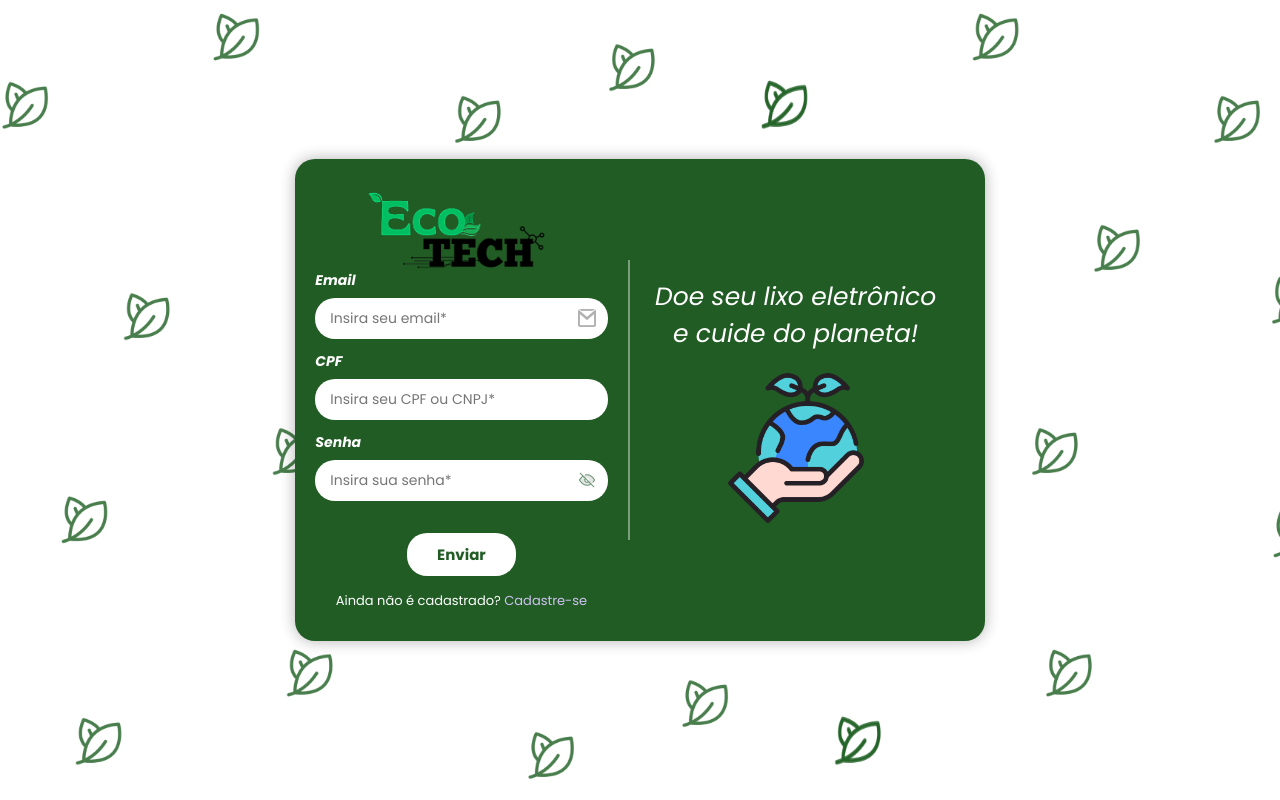
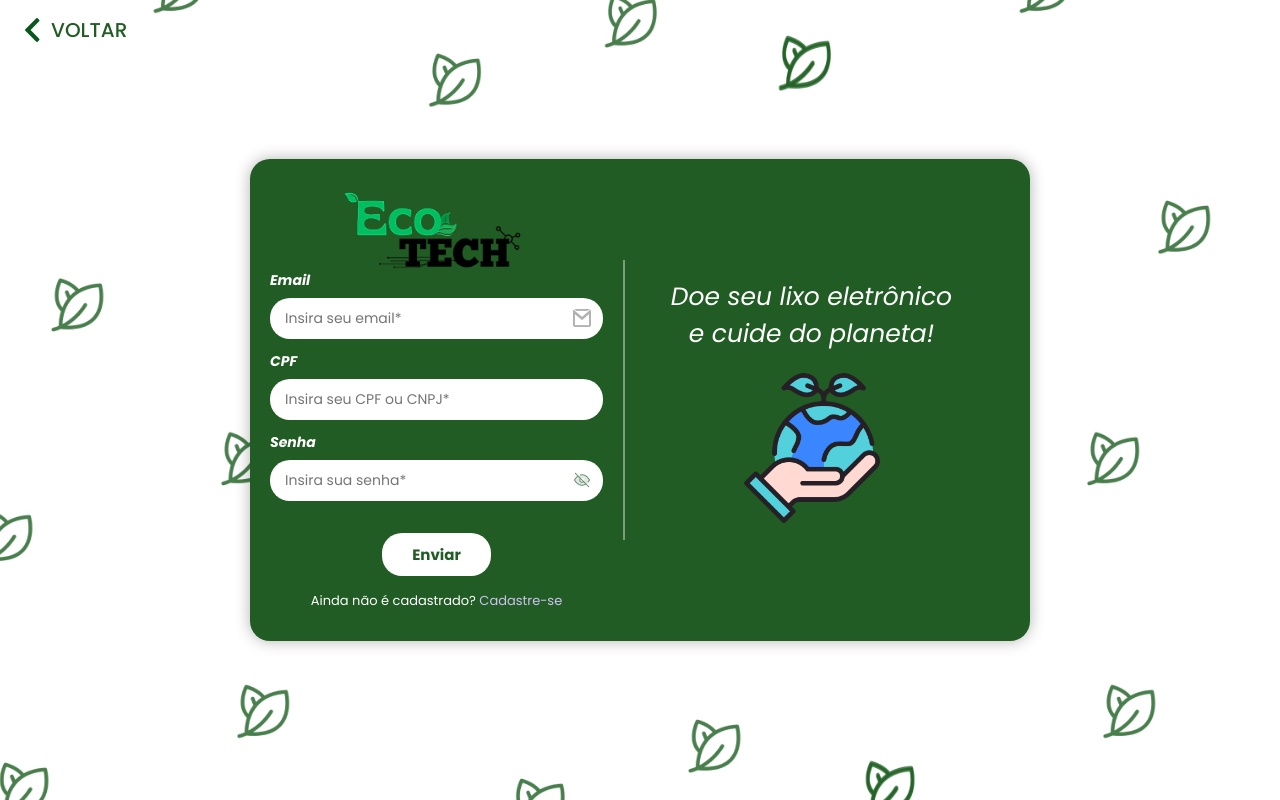
Before and after one commit to YasSantrb/front-ECOTECH, a React (Vite) app: page /login in a window 1280 px wide. Built offline with nearby package versions, Linux system fonts and the light colour scheme; a web font is replaced by a local one.

Commit message:
feat: atualizando o main de acordo com a sprint.

```diff
--- a/src/pages/tela_login.jsx
+++ b/src/pages/tela_login.jsx
@@ -1,11 +1,47 @@
+import { useState } from "react";
+import { useNavigate, Link } from "react-router-dom";
 import styles from "../styles/tela_login.module.css";
 import logo from "../assets/imagens/Logo.png";
 import planeta from "../assets/imagens/planeta-login.png";
 import iconEmail from "../assets/imagens/icon-email.png";
 import iconSenha from "../assets/imagens/icon-senha.png";
+import icon_voltar from "../assets/imagens/icon_voltar.png";
 import fundo_login_cadastro from "../assets/imagens/fundo_login_cadastro.jpg";
 
 function TelaLogin() {
+  const [email, setEmail] = useState("");
+  const [cpf, setCpf] = useState("");
+  const [senha, setSenha] = useState("");
+
+  const [erroEmail, setErroEmail] = useState("");
+  const [erroCpf, setErroCpf] = useState("");
+  const [erroSenha, setErroSenha] = useState("");
+
+  const navigate = useNavigate();
+
+  function handleSubmit(e) {
+    e.preventDefault();
+
+    let valido = true;
+
+    if (!email.trim())  {setErroEmail("Preencha o campo de email.");  valido = false;}
+    else                {setErroEmail("");}
+
+    if (!cpf.trim())    {setErroCpf("Preencha o campo de CPF.");      valido = false;}
+    else                {setErroCpf("");}
+
+    if (!senha.trim())  {setErroSenha("Preencha o campo de senha.");  valido = false;}
+    else                {setErroSenha("");}
+
+    if (!valido) return;
+    setEmail("");
+    setCpf("");
+    setSenha("");
+
+
+    navigate("/");
+  }
+
   return (
     <div className={styles.tela_login}>
       <img
@@ -14,33 +50,56 @@ function TelaLogin() {
         className={styles.background_tela}
       />
 
+      <div className={styles.barra_voltar}>
+        <Link className={styles.link_voltar} to="/">
+          <img className={styles.icon_voltar} src={icon_voltar} alt="voltar" />
+          <p className={styles.nav_p}>VOLTAR</p>
+        </Link>
+      </div>
+
       <div className={styles.login_box}>
         <div className={styles.formulario}>
           <div className={styles.logo_container}>
             <img src={logo} alt="logo_ecotech" className={styles.logo} />
           </div>
-          <form className={styles.form_login}>
+
+          <form className={styles.form_login} onSubmit={handleSubmit}>
             <label>Email</label>
             <div className={styles.input_container}>
-              <input type="email" placeholder="Insira seu email*" required />
-              <img src={iconEmail} alt="ícone email" className={styles.input_icon} />
+              <input
+                type="email"
+                placeholder="Insira seu email*"
+                value={email}
+                onChange={(e) => setEmail(e.target.value)}
+                className={erroEmail ? styles.erroBorda : ""}
+              />
+              <img src={iconEmail} alt="" className={styles.input_icon} />
             </div>
-
+            {erroEmail && <span className={styles.erro}>{erroEmail}</span>}
             <label>CPF</label>
             <div className={styles.input_container}>
               <input
                 type="text"
                 placeholder="Insira seu CPF ou CNPJ*"
-                required
+                value={cpf}
+                onChange={(e) => setCpf(e.target.value)}
+                className={erroCpf ? styles.erroBorda : ""}
               />
             </div>
+            {erroCpf && <span className={styles.erro}>{erroCpf}</span>}
 
             <label>Senha</label>
             <div className={styles.input_container}>
-              <input type="password" placeholder="Insira sua senha*" required />
-              <img src={iconSenha} alt="ícone senha" className={styles.input_icon} />
+              <input
+                type="password"
+                placeholder="Insira sua senha*"
+                value={senha}
+                onChange={(e) => setSenha(e.target.value)}
+                className={erroSenha ? styles.erroBorda : ""}
+              />
+              <img src={iconSenha} alt="" className={styles.input_icon} />
             </div>
-
+            {erroSenha && <span className={styles.erro}>{erroSenha}</span>}
             <button className={styles.botao_login} type="submit">
               Enviar
             </button>
@@ -56,7 +115,8 @@ function TelaLogin() {
         <div className={styles.texto_direita}>
           <p className={styles.frase}>
             Doe seu lixo eletrônico
-            <br />e cuide do planeta!
+            <br />
+            e cuide do planeta!
           </p>
           <img src={planeta} alt="planeta" className={styles.img_planeta} />
         </div>
--- a/src/styles/tela_login.module.css
+++ b/src/styles/tela_login.module.css
@@ -13,30 +13,49 @@
 
 .background_tela {
   position: absolute;
-  width: 100%;
+  width: 114%;
   height: 100%;
   object-fit: cover;
   z-index: 0;
 }
 
-.botao_voltar{
-  position: relative;
-  color: #000;
-  z-index: 1;
+.link_voltar {
+  display: flex;
+  gap: 5px;
+  text-decoration: none;
+  padding-left: 5px;
+  align-items: center;
+  border: none;
+  cursor: pointer;
 }
 
+.icon_voltar {
+  width: 26px;
+  height: 26px;
+}
+.barra_voltar {
+  position: absolute;
+  top: 15px;
+  left: 15px;
+  z-index: 2;
+}
+.nav_p {
+  font-size: 20px;
+  color: #225c25;
+  font-weight: 500;
+}
 .login_box {
   position: relative;
   z-index: 1;
   background-color: #225C25;
   border-radius: 20px;
-  width: 780px 55px;
-  color: white;
-  box-shadow: 0 0 15px rgba(0, 0, 0, 0.3);
+  width: 780px;
+  display: flex;
   align-items: center;
   padding: 30px 20px;
   gap: 20px;
-  display: flex;
+  color: white;
+  box-shadow: 0 0 15px rgba(0, 0, 0, 0.3);
 }
 
 .formulario {
@@ -85,6 +104,7 @@
   border: none;
   outline: none;
   font-family: 'Poppins', sans-serif;
+  font-size: 14px;
 }
 
 .input_icon {
@@ -107,7 +127,7 @@
   font-weight: bold;
   font-size: 15px;
   cursor: pointer;
-  transition: 0.3s;
+  transition: 0.3s ease;
 }
 
 .botao_login:hover {
@@ -153,3 +173,11 @@
   width: 150px;
   height: auto;
 }
+.erro{
+  color: red;
+  font-size: 13px;
+  margin-top: 2px;
+}
+.erroBorda {
+  border: 2px solid #e53935 !important;
+  }
```
